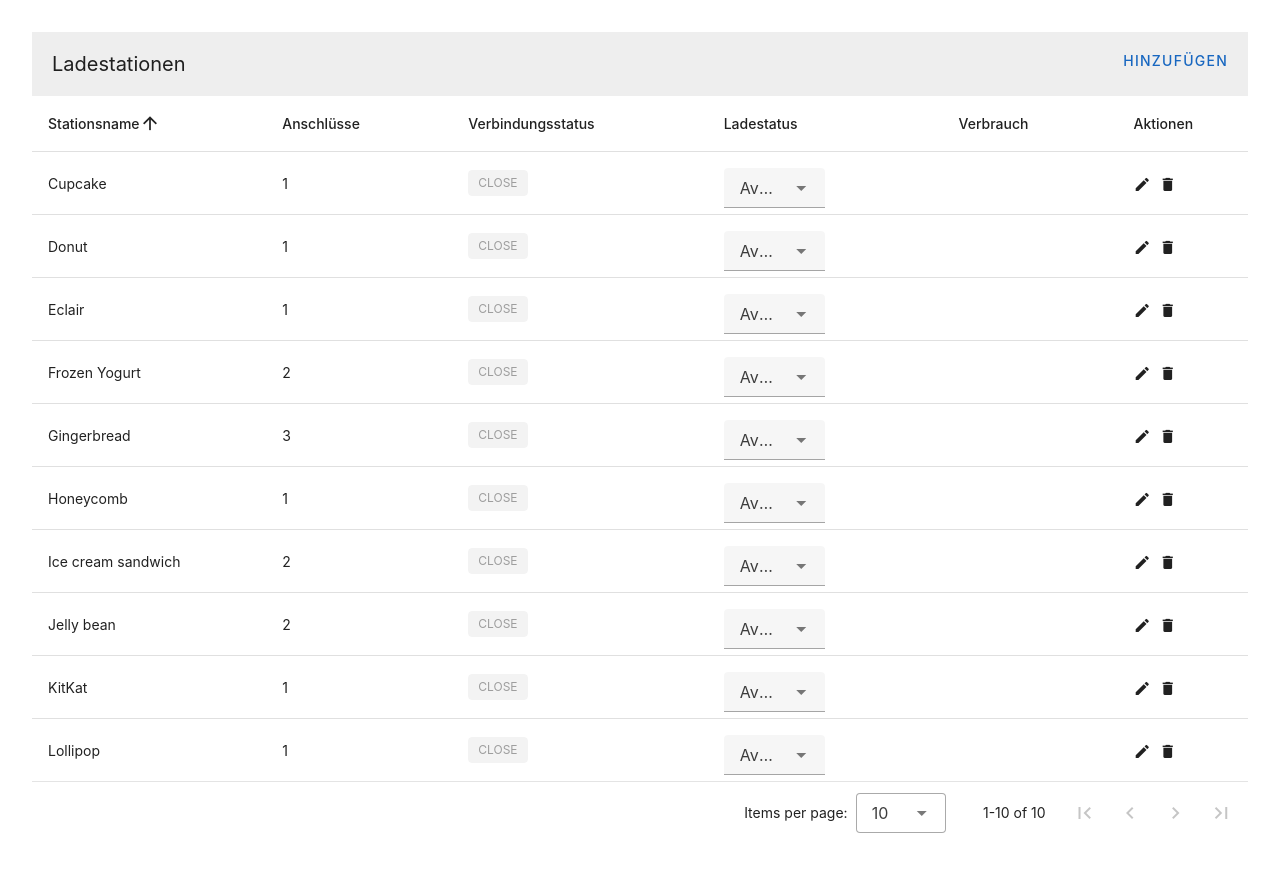
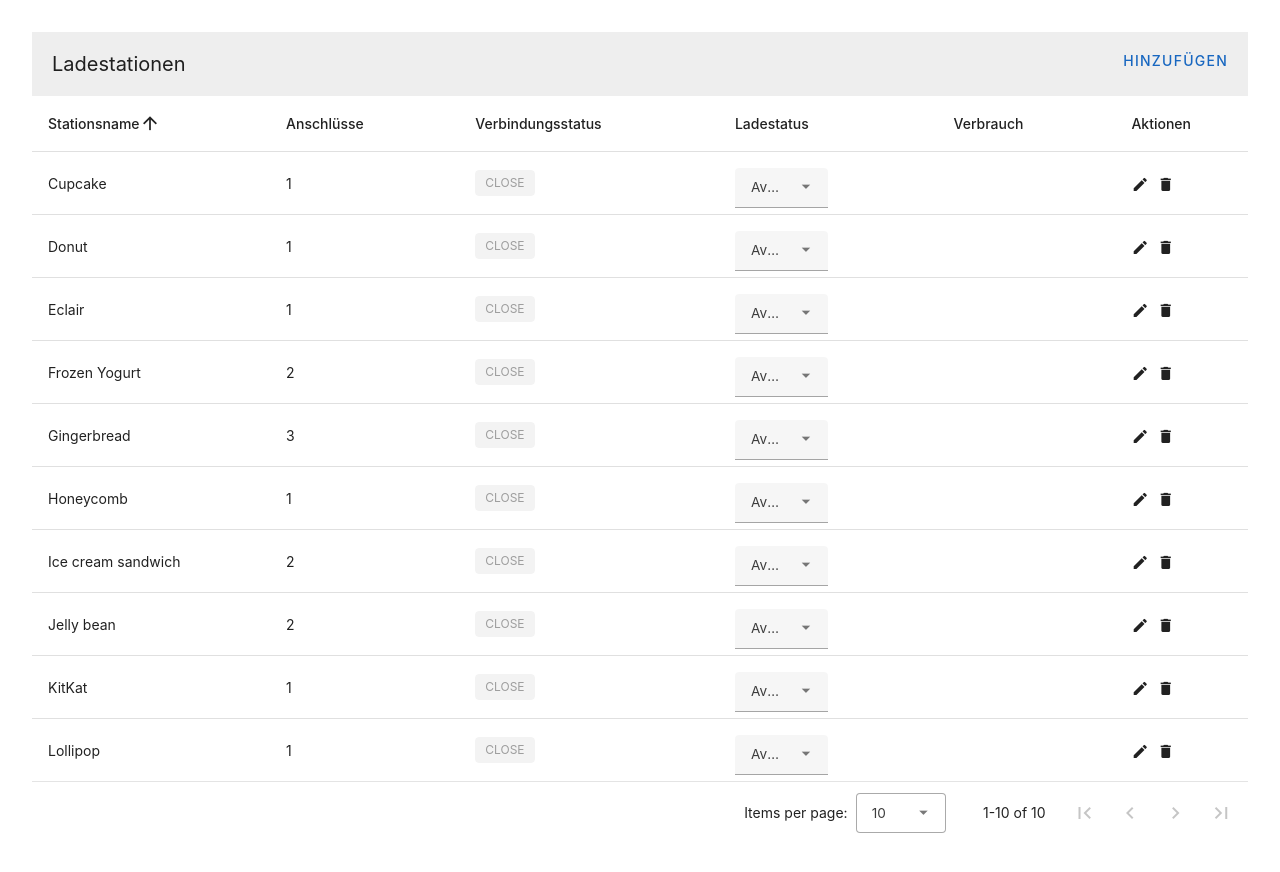
Before and after one commit to ges0909/ocpp-charge-point-simulator-dashboard, a Vue app: page / in a window 1280 px wide. Shown: the top 872 px of the page. Built offline with nearby package versions, Linux system fonts and the light colour scheme; no server answers.

Commit message:
Lower font size for combo box label

```diff
--- a/src/components/ChargePointTable.vue
+++ b/src/components/ChargePointTable.vue
@@ -26,6 +26,7 @@
           :items="chargingStates"
           v-model="item.charging_state"
           density="compact"
+          class="h-auto"
         ></v-select>
       </div>
     </template>
@@ -219,3 +220,9 @@ watch(dialogDelete, (val) => {
 
 initialize();
 </script>
+
+<style scoped lang="css">
+:deep(.v-field) {
+  font-size: 0.85rem !important;
+}
+</style>
```
